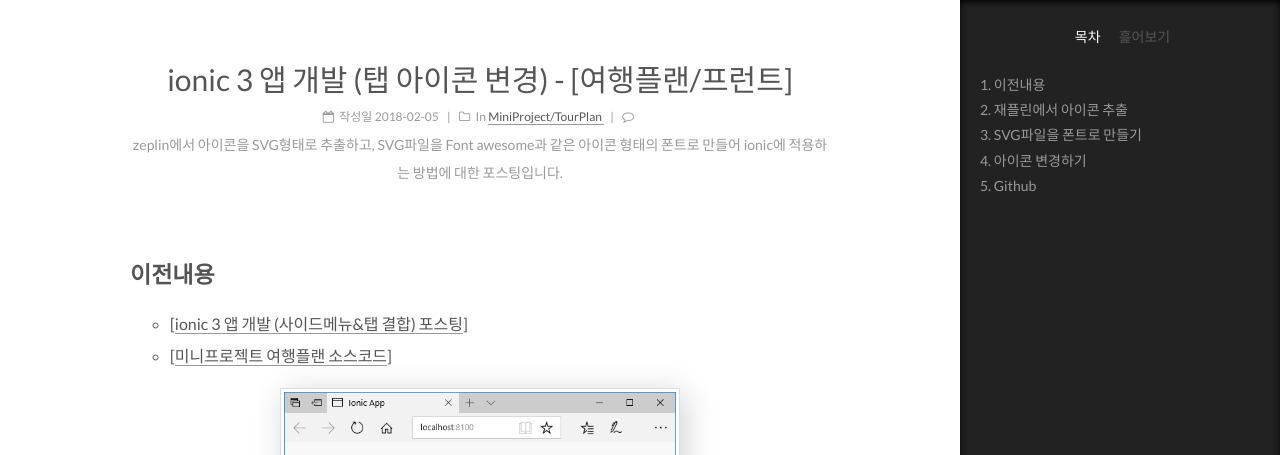
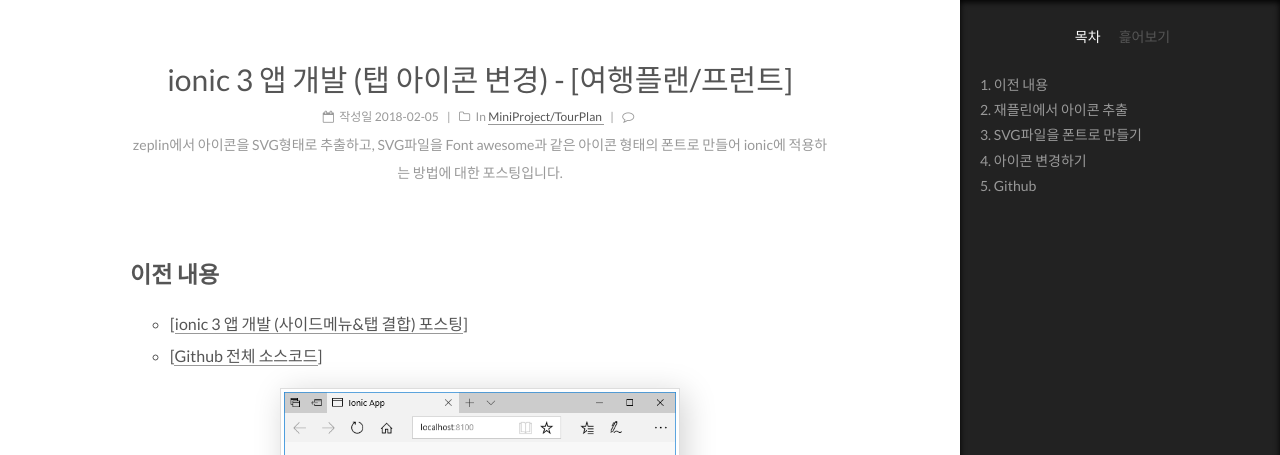
Before and after one commit to wkddnjset/wkddnjset.github.io, a Jekyll site: the page built from _posts/2018-02-05-ionic-3-앱-개발-(탭-아이콘-변경)-[여행플랜].md, in a window 1280 px wide and 900 px high, scrolled down 323 px. Shown: the top 455 px of the window. Built offline with Jekyll 4.4.1, drawn with Linux system fonts in a browser that asks for light colours; comment, search, counter and statistics services are not loaded; some of the changed text lies outside the part shown.

Commit message:
2018-02-05

```diff
--- a/_posts/2018-02-05-ionic-3-앱-개발-(탭-아이콘-변경)-[여행플랜].md
+++ b/_posts/2018-02-05-ionic-3-앱-개발-(탭-아이콘-변경)-[여행플랜].md
@@ -7,10 +7,10 @@ categories:
 tags: ionic, app, develop
 ---
 
-## 이전내용
+## 이전 내용
 
 - [[ionic 3 앱 개발 (사이드메뉴&탭 결합) 포스팅](https://wkddnjset.github.io/miniproject/tourplan/2018/02/04/ionic-3-%ED%95%98%EC%9D%B4%EB%B8%8C%EB%A6%AC%EB%93%9C-%EC%95%B1-%EA%B0%9C%EB%B0%9C%ED%95%98%EA%B8%B0-%EC%97%AC%ED%96%89%ED%94%8C%EB%9E%9C/)]
-- [[미니프로젝트 여행플랜 소스코드](https://github.com/wkddnjset/MiniProject-TourPlan)]
+- [[Github 전체 소스코드](https://github.com/wkddnjset/MiniProject-TourPlan)]
 
 ![ionic-02](https://raw.githubusercontent.com/wkddnjset/wkddnjset.github.io/master/_posts/images/2018-02-04/ionic_02.png){: width="400px"}
 
```
Also changed, not shown: other parts of _posts/2018-02-05-ionic-3-앱-개발-(탭-아이콘-변경)-[여행플랜].md (+2 -0 lines).
